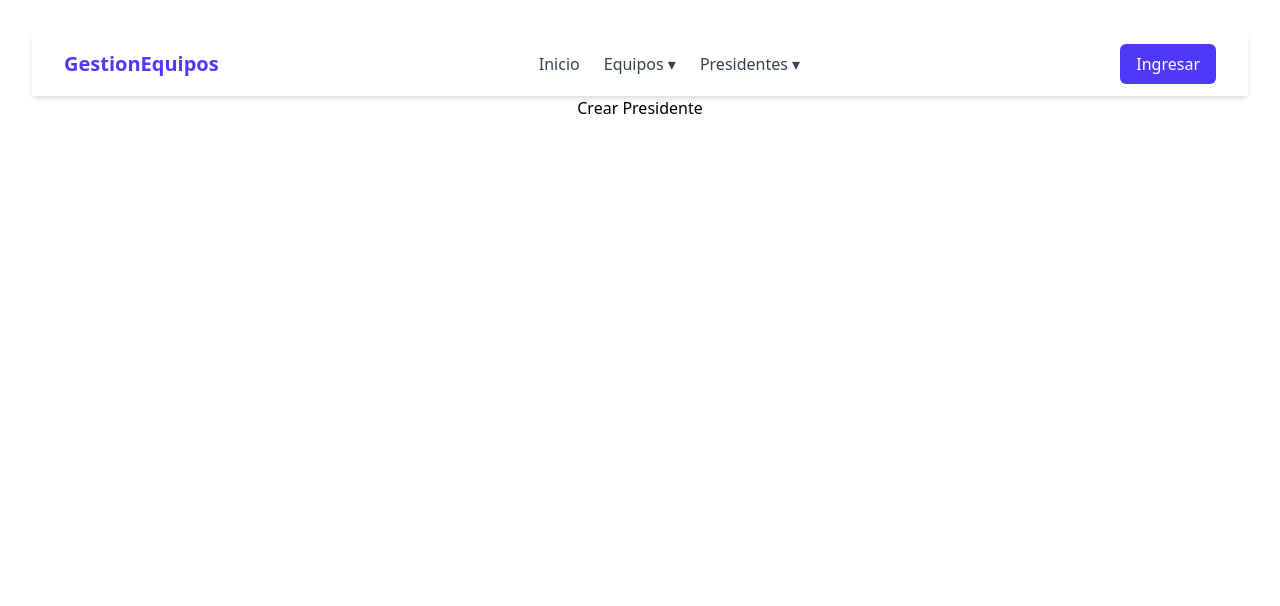
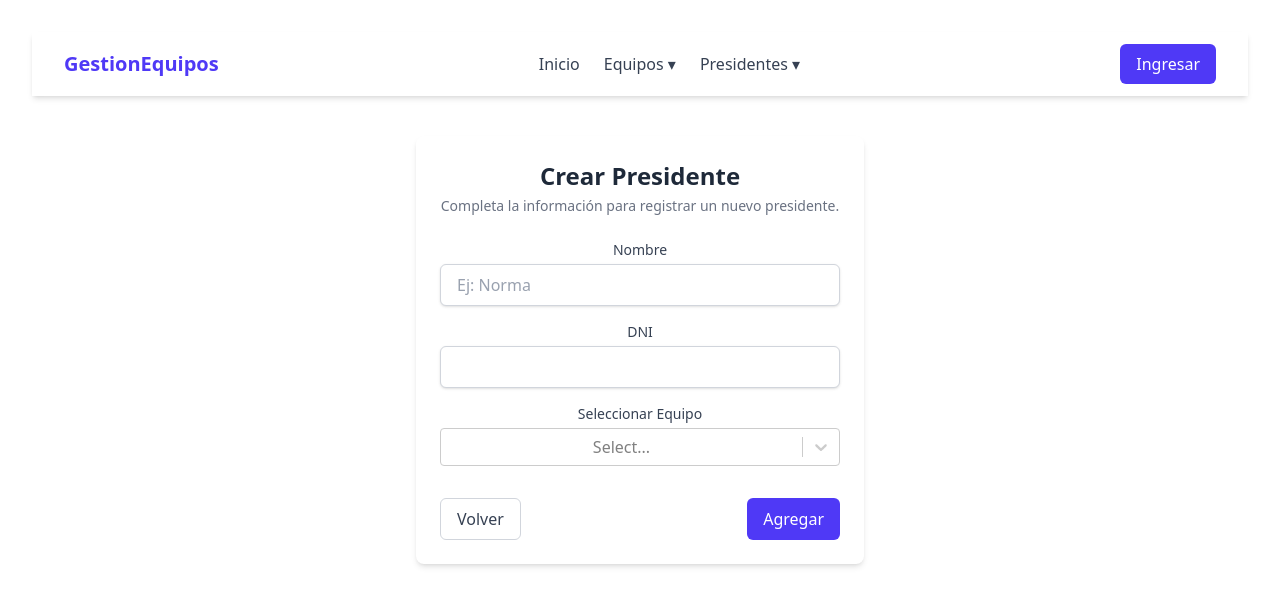
Before and after one commit to IngAlim2023/TallerTS, a React (Vite) app: page /formularioPresidentes in a window 1280 px wide. Shown: the top 606 px of the page. Built offline with nearby package versions, Linux system fonts and the light colour scheme; no server answers.

Commit message:
Funcionando menos update

```diff
--- a/src/components/equipos/CreateEquipo.tsx
+++ b/src/components/equipos/CreateEquipo.tsx
@@ -8,10 +8,18 @@ const CreateEquipo: React.FC = () => {
   const [nombre, setNombre] = useState<string>("");
   const [anio, setAnio] = useState<number>(0);
 
-  const handleSave = () => {
-    if (nombre.length < 3 || anio === 0)
+  const handleSave = async () => {
+    if (nombre.length < 3 || anio<1000) {
       return toast.error("Datos incorrectos");
-    toast.success("Vamos a guardar");
+    }
+    const datos = {
+      nombre: nombre,
+      anio_fundacion: anio
+    }
+    if (params.id) {
+      return toast.success("Vamos a editar el equipo");
+    }
+    toast.success("Equipo guardado");
   };
 
   return (
--- a/src/components/equipos/ListEquipos.tsx
+++ b/src/components/equipos/ListEquipos.tsx
@@ -1,4 +1,4 @@
-import React from "react";
+import React, {useState, useEffect} from "react";
 import { useNavigate } from "react-router-dom";
 
 interface InforEquipo {
@@ -8,7 +8,27 @@ interface InforEquipo {
 }
 
 const ListEquipos:React.FC = () => {
-    const navigate = useNavigate()
+    const navigate = useNavigate();
+    const [recargar, setRecargar] = useState<boolean>(false);
+
+    //Pasos para implementación de la API:
+  // const [data, setData] = useState<InforEquipo[]>([]);
+
+  /**
+   *
+   useEffect(()=>{
+    try{
+      loadData();
+    }catch (e){
+    }
+   },[recargar])
+
+   const loadData = async () =>{
+    const res =await fetch(`http://localhost:3000/api/v1/presidente`);
+    response = await res.json();
+    setData(response)
+   }
+   */
   const data = [
     {
       codigo: "1",
@@ -21,6 +41,10 @@ const ListEquipos:React.FC = () => {
       anio_fundacion: 2002,
     },
   ];
+
+  const handleDelete = async (cod:string) =>{
+    try{}catch(e){}
+  }
   return <div>
     {data.map(val =>(
         <div
@@ -40,6 +64,7 @@ const ListEquipos:React.FC = () => {
               Editar
             </button>
             <button className="px-3 py-1 text-sm bg-red-600 text-white rounded hover:bg-red-700 transition"
+            onClick={()=>handleDelete(val.codigo)}
             >
               Eliminar
             </button>
--- a/src/components/presidentes/CreatePresidente.tsx
+++ b/src/components/presidentes/CreatePresidente.tsx
@@ -1,11 +1,142 @@
-import React from 'react'
+import React, { useEffect, useState } from "react";
+import toast from "react-hot-toast";
+import { useNavigate, useParams } from "react-router-dom";
+import Select from "react-select";
 
-const CreatePresidente:React.FC = () => {
-  return (
-    <div>
-      Crear Presidente
-    </div>
-  )
+interface InforPresidente {
+  id: number;
+  dni: string;
+  nombre: string;
+  codigo_equipo: number;
 }
 
-export default CreatePresidente
+interface SelectEquipo {
+  value?: any;
+  label?: string;
+}
+
+const CreatePresidente: React.FC = () => {
+  const params = useParams();
+  const navigate = useNavigate();
+  const [nombre, setNombre] = useState<string>("");
+  const [dni, setDni] = useState<string>("");
+  const [codEquipo, setCodEquipo] = useState<number>(0);
+  const [data, setData] = useState<InforPresidente[]>([]);
+
+  useEffect(() => {
+    const loadData = async () => {
+      const res = await fetch(`http://localhost:3333/listarequipo`);
+      const response = await res.json();
+      setData(response.ms);
+    };
+    loadData();
+  }, []);
+
+  const options: SelectEquipo[] = data.map((val) => ({
+    value: val.id,
+    label: val.nombre,
+  }));
+
+  const handleSave = async () => {
+    if (nombre.length < 3 || dni.length < 4 || codEquipo === 0) {
+      return toast.error("Datos incorrectos");
+    }
+    const datos = {
+      dni: dni,
+      nombre: nombre,
+      codigo_equipo: codEquipo,
+    };
+    if (params.id) {
+
+      const res = await fetch(
+        `http://localhost:3333/actualizarPresidenteId/${params.id}`,
+        {
+          method: "PUT",
+          headers: { "Content-Type": "application/json" },
+          body: JSON.stringify(datos),
+        }
+      );
+       const resp = await res.json()
+       console.log(resp)
+      //navigate("/presidentes");
+
+      return toast.success("Presidente editado");
+    }
+    await fetch("http://localhost:3333/insertarPresidente", {
+      method: "POST",
+      headers: { "Content-Type": "application/json" },
+      body: JSON.stringify(datos),
+    });
+    toast.success("Presidente guardado");
+    navigate("/presidentes");
+  };
+
+  return (
+    <div className="max-w-md mx-auto mt-10 bg-white p-6 rounded-lg shadow-md space-y-6">
+      <div>
+        <h1 className="text-2xl font-bold text-gray-800 mb-1">
+          {params.id ? "Editar Presidente" : "Crear Presidente"}
+        </h1>
+        <p className="text-sm text-gray-500">
+          {params.id
+            ? "Modifica los campos necesarios."
+            : "Completa la información para registrar un nuevo presidente."}
+        </p>
+      </div>
+
+      <div className="space-y-4">
+        <div>
+          <label className="block text-sm font-medium text-gray-700 mb-1">
+            Nombre
+          </label>
+          <input
+            type="text"
+            value={nombre}
+            onChange={(e) => setNombre(e.target.value)}
+            placeholder="Ej: Norma"
+            className="w-full rounded-md border border-gray-300 px-4 py-2 bg-white text-gray-900 shadow-sm placeholder-gray-400 focus:border-indigo-500 focus:ring-2 focus:ring-indigo-500 focus:outline-none transition"
+          />
+        </div>
+
+        <div>
+          <label className="block text-sm font-medium text-gray-700 mb-1">
+            DNI
+          </label>
+          <input
+            type="text"
+            onChange={(e) => setDni(e.target.value)}
+            className="w-full rounded-md border border-gray-300 px-4 py-2 bg-white text-gray-900 shadow-sm placeholder-gray-400 focus:border-rose-500 focus:ring-2 focus:ring-rose-500 focus:outline-none transition"
+          />
+        </div>
+        <div>
+          <label className="block text-sm font-medium text-gray-700 mb-1">
+            Seleccionar Equipo
+          </label>
+          <Select
+            options={options}
+            onChange={(e) => setCodEquipo(parseInt(e?.value))}
+          />
+        </div>
+
+        <div className="flex justify-between pt-4">
+          <button
+            type="button"
+            onClick={() => navigate(-1)}
+            className="px-4 py-2 rounded-md border border-gray-300 text-gray-700 hover:bg-gray-100 transition"
+          >
+            Volver
+          </button>
+          <button
+            type="button"
+            onClick={handleSave}
+            className="px-4 py-2 rounded-md bg-indigo-600 text-white hover:bg-indigo-700 transition"
+          >
+            {params.id ? "Actualizar" : "Agregar"}
+          </button>
+        </div>
+      </div>
+    </div>
+  );
+};
+
+export default CreatePresidente;
--- a/src/components/presidentes/ListPresidentes.tsx
+++ b/src/components/presidentes/ListPresidentes.tsx
@@ -1,11 +1,73 @@
-import React from 'react'
+import React, {useState, useEffect} from "react";
+import toast from "react-hot-toast";
+import { useNavigate } from "react-router-dom";
 
-const ListPresidentes:React.FC = () => {
+interface InforPresidente {
+  id: number;
+  dni: string;
+  nombre: string;
+  codigo_equipo: number;
+}
+const ListPresidentes: React.FC = () => {
+
+  const navigate = useNavigate();
+  const [recargar, setRecargar] = useState<boolean>(false);
+  //Pasos para implementación de la API:
+  const [data, setData] = useState<InforPresidente[]>([]);
+
+
+   useEffect(()=>{
+    try{
+      loadData();
+    }catch (e){
+    }
+   },[recargar])
+
+   const loadData = async () =>{
+    const res =await fetch(`http://localhost:3333/listarPresidentes`);
+    const response = await res.json();
+    setData(response.ms)
+  }
+
+
+  const handleDeletePresidente = async (cod: number) =>{
+    try{
+      await fetch(`http://localhost:3333/eliminarPresidenteId/${cod}`,{method:"DELETE"})
+      setRecargar(!recargar);
+    }catch(e){
+      toast.error('No se ha logrado eliminar el presidente.')
+    }
+  }
   return (
     <div>
-      Listar Presidentes
+      {data.map((val) => (
+        <div
+          key={val.id}
+          className="flex justify-between items-center border border-gray-200 rounded-lg shadow-sm p-4 hover:shadow-md transition"
+        >
+          <div>
+            <p className="text-lg font-semibold text-gray-800">{val.nombre}</p>
+            <p className="text-xs text-gray-400">Equipo: {val.codigo_equipo}</p>
+            <p className="text-xs text-gray-400">ID: {val.id}</p>
+          </div>
+
+          <div className="flex space-x-2">
+            <button
+              className="px-3 py-1 text-sm bg-yellow-500 text-white rounded hover:bg-yellow-600 transition"
+              onClick={() => navigate(`/formularioPresidentes/${val.id}`)}
+            >
+              Editar
+            </button>
+            <button className="px-3 py-1 text-sm bg-red-600 text-white rounded hover:bg-red-700 transition"
+            onClick={()=>handleDeletePresidente(val.id)}
+            >
+              Eliminar
+            </button>
+          </div>
+        </div>
+      ))}
     </div>
-  )
-}
+  );
+};
 
-export default ListPresidentes
+export default ListPresidentes;
```
